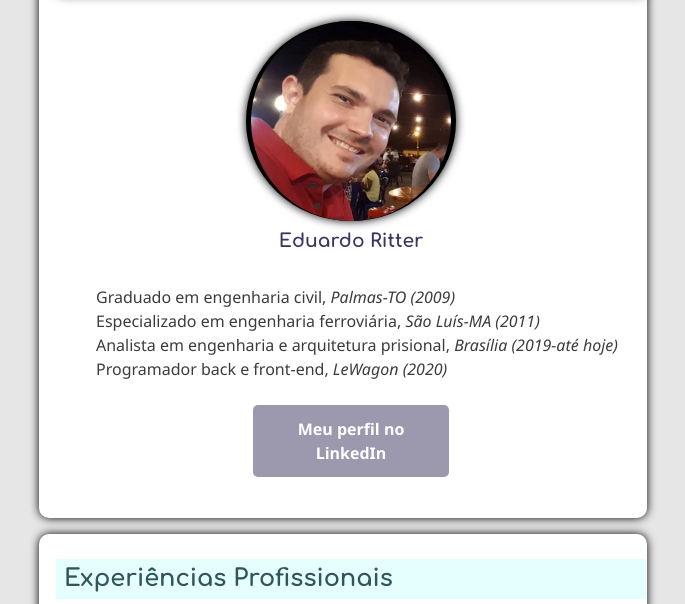
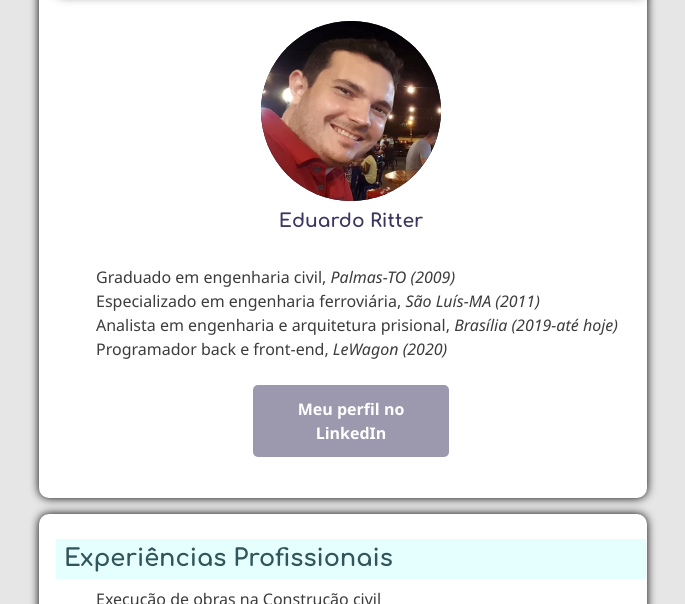
Before and after one commit to eduardo-ritter/profile, a plain HTML site: page index.html in a window 1280 px wide. Shown: the part 152-756 px from the top of the page, without its empty margins (297-982 px from the left). Drawn offline with Linux system fonts and the light colour scheme.

Commit message:
avatar changed

```diff
--- a/style.css
+++ b/style.css
@@ -90,16 +90,14 @@ div.cards {
 .img-center {
   display: flex;
   margin: 0 auto;
-  padding: 0px 5px;
+  padding: 0;
   align-content: space-between;
   background-color: black;
 }
 
 .avatar {
   border-radius: 50%;
-  border-color: white;
-  box-shadow: 0px 0px 10px black;
-  width: 200px;
+  width: 180px;
 }
 
 .list-inline li {
```
